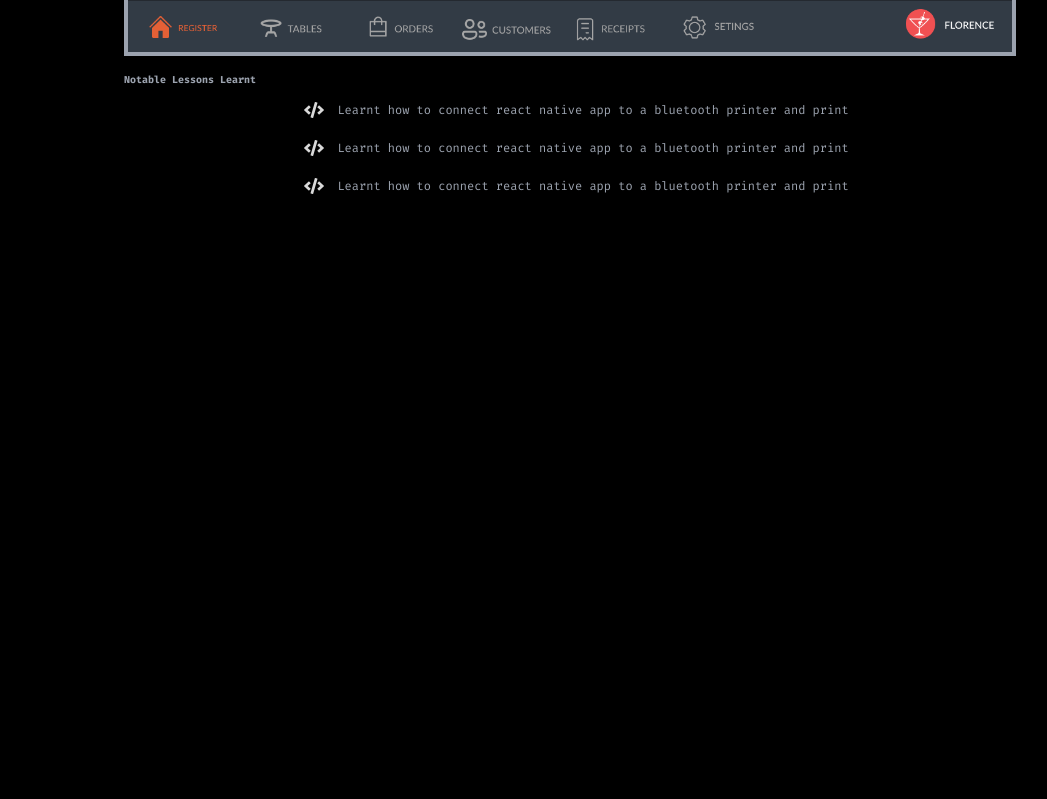
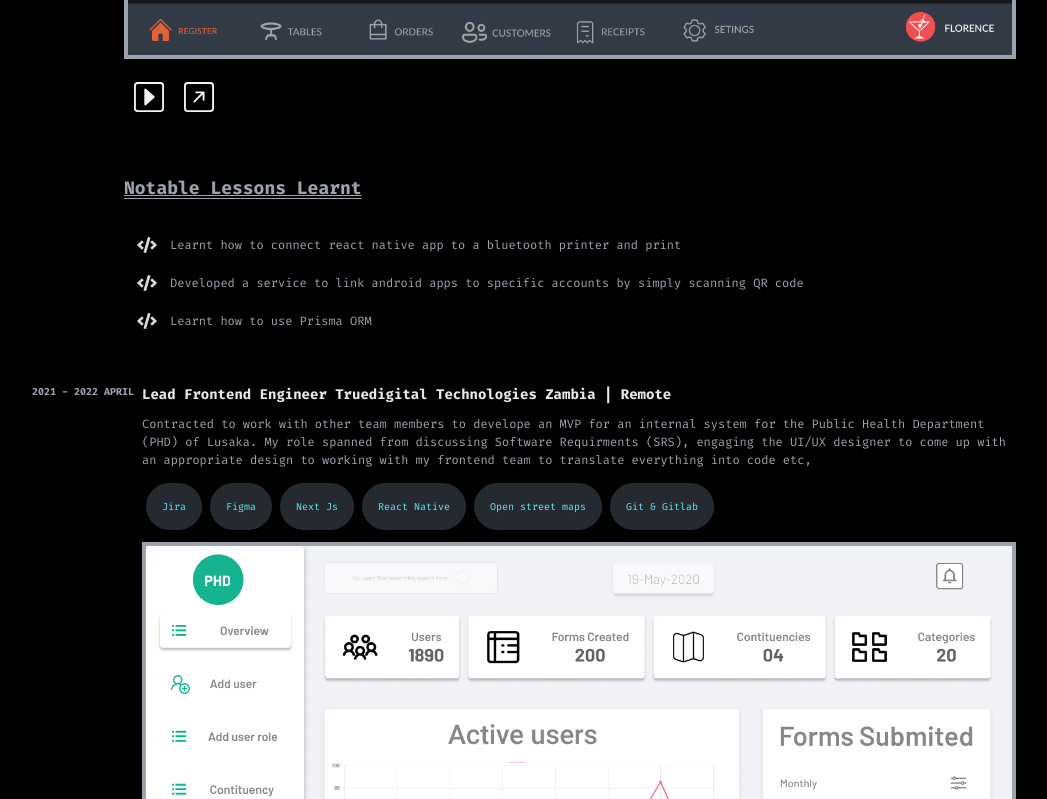
Before and after one commit to opeCre8tivia/opefolio, a Next.js app: page / in a window 1280 px wide. Shown: the part 1301-2100 px from the top of the page, without its empty margins (116-1163 px from the left). Before the commit the page ends 1506 px from the top, so only its background shows below. Built offline with nearby package versions, Linux system fonts and the light colour scheme.

Commit message:
modifying experience section

```diff
--- a/src/components/Experience/Experience.tsx
+++ b/src/components/Experience/Experience.tsx
@@ -2,8 +2,14 @@ import React from "react"
 import TechBadge from "../TechBadge/TechBadge"
 import Image from "next/image"
 import LessonItem from "../LessonItem/LessonItem"
+import { ExperienceType } from "@/types/types"
 
-type Props = {}
+import { BsCaretRightSquare, BsArrowUpRightSquare } from "react-icons/bs"
+import Link from "next/link"
+
+type Props = {
+  data: ExperienceType
+}
 
 const _tech = [
   "React Js",
@@ -15,42 +21,38 @@ const _tech = [
   "Git & Gitlab",
 ]
 
-const Experience = (props: Props) => {
+const Experience = ({ data }: Props) => {
   return (
     <div className="w-full h-fit md:flex px-[20px] my-4">
       {/* period section */}
       <div className="mt-[12px] whitespace-nowrap mr-2 font-extrabold text-gray-400 text-[10px]">
-        2022 - PRESENT
+        {data.period}
       </div>
 
       {/* content */}
       <div className="w-full h-filt">
         {/* role section */}
         <div className="mt-[12px] font-bold text-gray-200 text-[14px]">
-          Fullstack Mobile & Web Engineer GoldPOS
+          {data.role}
         </div>
 
         {/* description and screen shot */}
         <div>
           {/* desc */}
           <div className="text-gray-400 text-[12px] my-[10px]">
-            GoldPOS is a point of sale system that runs on a tablet based
-            android app and a web based backoffice. I worked with other team
-            members to develope an MVP in the shortest time possible and because
-            of the tight budget;I had to work on the Frontend,backend and on the
-            android app
+            {data.description}
           </div>
           {/* technologies */}
           <div className="w-full flex flex-wrap items-center">
-            {_tech &&
-              _tech.map((t, index: number) => (
+            {data.techList &&
+              data.techList.map((t, index: number) => (
                 <TechBadge key={index} name={t} />
               ))}
           </div>
           {/* img */}
           <div className=" w-full h-fit my-2 flex justify-center items-center">
             <Image
-              src={"/pos.png"}
+              src={data.img}
               alt="project screen shot"
               width={400}
               height={300}
@@ -58,16 +60,36 @@ const Experience = (props: Props) => {
             />
           </div>
 
+          {/* demo or links */}
+          <div className="h-[60px] w-full flex items-center justify-start">
+            {data.hasVidDemo && (
+              <Link href={data.videoLink}>
+                <div className="w-[50px] h-[50px] flex items-center justify-center">
+                  <BsCaretRightSquare color="#f3f3f3" size={30} />
+                </div>
+              </Link>
+            )}
+
+            {data.link.length > 0 && (
+              <Link href={data.link}>
+                <div className="w-[50px] h-[50px] flex items-center justify-center">
+                  <BsArrowUpRightSquare color="#f3f3f3" size={30} />
+                </div>
+              </Link>
+            )}
+          </div>
+
           {/* roles */}
 
-          <div className="mt-4 mb-1 font-extrabold text-gray-400 text-[10px]">
+          <div className="mt-10 mb-4 font-extrabold text-gray-400 text-[18px] underline decoration-double py-2">
             Notable Lessons Learnt
           </div>
 
-          <div>
-            <LessonItem text="Learnt how to connect react native app to a bluetooth printer and print" />
-            <LessonItem text="Learnt how to connect react native app to a bluetooth printer and print" />
-            <LessonItem text="Learnt how to connect react native app to a bluetooth printer and print" />
+          <div className="w-full flex flex-col items-start justify-start">
+            {data.lessons &&
+              data.lessons.map((lesson, index: number) => (
+                <LessonItem text={lesson} key={index} />
+              ))}
           </div>
 
           {/*  */}
--- a/src/components/LessonItem/LessonItem.tsx
+++ b/src/components/LessonItem/LessonItem.tsx
@@ -7,7 +7,7 @@ type Props = {
 
 const LessonItem = ({ text }: Props) => {
   return (
-    <div className="w-full h-fit flex justify-center items-center">
+    <div className="w-full h-fit flex justify-start items-center">
       <div className="w-[30px] h-[30px] flex justify-center items-center mx-2">
         <FaCode color="#d9d9d9" size={20} />
       </div>
--- a/src/components/TechBadge/TechBadge.tsx
+++ b/src/components/TechBadge/TechBadge.tsx
@@ -6,7 +6,7 @@ type Props = {
 
 const TechBadge = ({ name }: Props) => {
   return (
-    <div className="w-fit h-fit p-4 flex justify-center items-center text-cyan-300 text-[8px] whitespace-nowrap bg-gray-600 bg-opacity-50 rounded-full m-1">
+    <div className="w-fit h-fit p-4 flex justify-center items-center text-cyan-300 text-[10px] whitespace-nowrap bg-gray-600 bg-opacity-50 rounded-full m-1">
       {name}
     </div>
   )
--- /dev/null
+++ b/src/data/experience.json
@@ -0,0 +1,47 @@
+[
+  {
+    "period": "2022 - PRESENT",
+    "role": "Fullstack Mobile & Web Engineer GoldPOS | Hybrid",
+    "description": " GoldPOS is a point of sale system that runs on a tablet based android app and a web based backoffice. I worked with other team members to develope an MVP in the shortest time possible and because of the tight budget;I had to work on the Frontend,backend and on the android app",
+    "techList": [
+      "React Js",
+      "React Native",
+      "Express JS",
+      "TypeScript",
+      "Prisma",
+      "PostgreSql",
+      "Git & Gitlab"
+    ],
+    "img": "/pos.png",
+    "lessons": [
+      "Learnt how to connect react native app to a bluetooth printer and print",
+      "Developed a service to link android apps to specific accounts by simply scanning QR code",
+      "Learnt how to use Prisma ORM"
+    ],
+    "hasVidDemo": true,
+    "videoLink": "https://www.youtube.com/watch?v=r2sH8X-8sPU&t=2s",
+    "link": "http://goldpointofsale.com"
+  },
+  {
+    "period": "2021 - 2022 APRIL",
+    "role": "Lead Frontend Engineer Truedigital Technologies Zambia | Remote",
+    "description": "Contracted to work with other team members to develope an MVP for an internal system for the Public Health Department (PHD) of Lusaka. My role spanned from discussing Software Requirments (SRS), engaging the UI/UX designer to come up with an appropriate design to working with my frontend team to translate everything into code etc,",
+    "techList": [
+      "Jira",
+      "Figma",
+      "Next Js",
+      "React Native",
+      "Open street maps",
+      "Git & Gitlab"
+    ],
+    "img": "/phd.png",
+    "lessons": [
+      "Learnt how work with Open Street Maps",
+      "Was the first time using Next Js",
+      "Improved my React Native skills"
+    ],
+    "videoLink": "",
+    "hasVidDemo": false,
+    "link": "http://46.101.40.97:3000/auth/login"
+  }
+]
--- a/src/pages/index.tsx
+++ b/src/pages/index.tsx
@@ -1,11 +1,22 @@
+import React, { useState, useEffect } from "react"
 import NavBar from "@/components/NavBar/NavBar"
 import { FaUser, FaGithub, FaLinkedin, FaTwitter } from "react-icons/fa"
 import { AiOutlineGithub } from "react-icons/ai"
 import About from "@/components/About/About"
 import SectionTitle from "@/components/SectionTitle/SectionTitle"
 import Experience from "@/components/Experience/Experience"
+import { ExperienceType } from "@/types/types"
+import data from "../data/experience.json"
 
 export default function Home() {
+  const [info, setInfo] = useState<ExperienceType[]>([])
+
+  useEffect(() => {
+    if (data) {
+      setInfo([...data])
+    }
+  }, [data])
+
   return (
     <main>
       {/* nav bar */}
@@ -25,7 +36,8 @@ export default function Home() {
           <About />
 
           <SectionTitle title="Experience" />
-          <Experience />
+          {info &&
+            info.map((i, index: number) => <Experience data={i} key={index} />)}
 
           {/* <SectionTitle title="Projects" /> */}
 
--- a/src/types/types.d.ts
+++ b/src/types/types.d.ts
@@ -1,8 +1,11 @@
 export interface ExperienceType {
   period: string
+  role: string
   description: string
+  img: string
   techList: string[]
-  lessons: { text: string }[]
+  lessons: string[]
   hasVidDemo: boolean
+  videoLink: string
   link: string
 }
```
